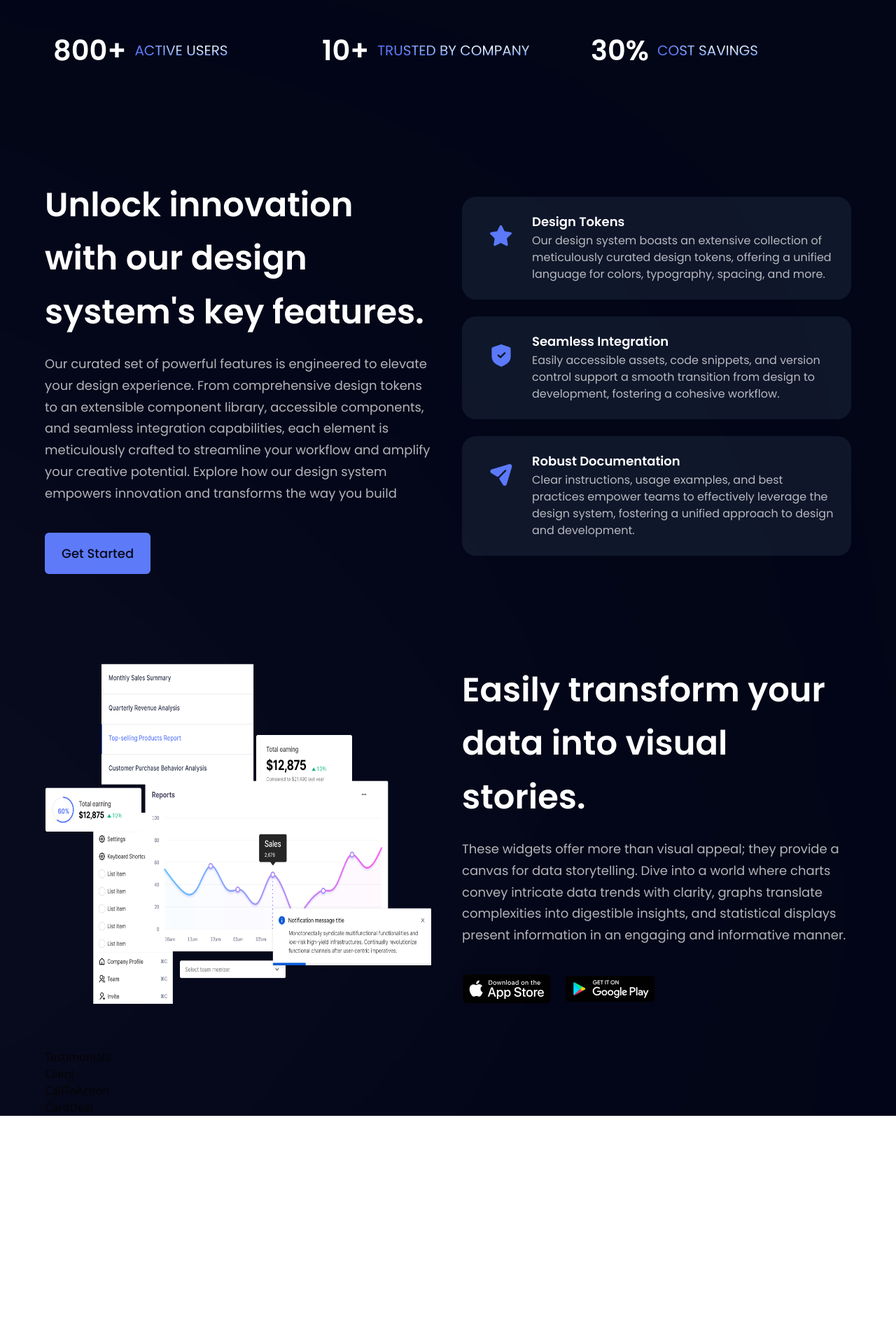
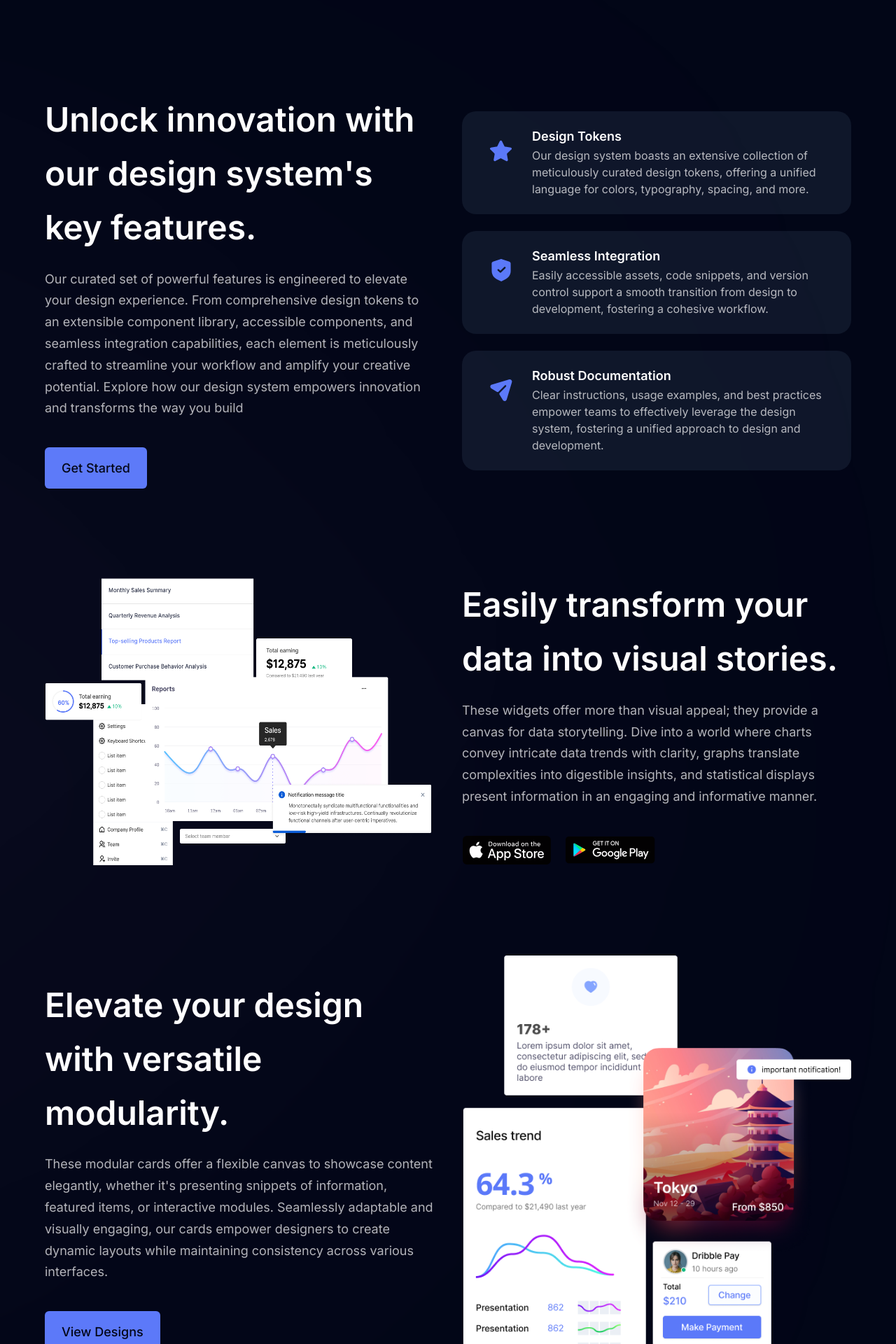
Before and after one commit to marykasp/elementium-website, a React (Vite) app: page / in a window 1280 px wide. Shown: the part 880-2800 px from the top of the page at 70% size. Before the commit the page ends 2474 px from the top, so only its background shows below. Built offline with nearby package versions, Linux system fonts and the light colour scheme.

Commit message:
style: style another product section that talks about feature cards

```diff
--- a/src/App.jsx
+++ b/src/App.jsx
@@ -35,10 +35,11 @@ function App() {
           <Stats />
           <Business />
           <Widgets />
+          <CardDeal />
+
           <Testimonials />
           <Clients />
           <CallToAction />
-          <CardDeal />
         </div>
       </div>
     </div>
--- a/src/assets/index.js
+++ b/src/assets/index.js
@@ -26,8 +26,10 @@ import people03 from "./people03.png";
 import cover from "./elementiumcover.png";
 import mobileui from "./elementium1.png";
 import widgets from "./Widgets.png";
+import cards from "./cards.png";
 
 export {
+  cards,
   widgets,
   cover,
   mobileui,
--- a/src/components/Business.jsx
+++ b/src/components/Business.jsx
@@ -46,7 +46,7 @@ const Business = () => {
           workflow and amplify your creative potential. Explore how our design
           system empowers innovation and transforms the way you build
         </p>
-        <Button styles="mt-10" />
+        <Button styles="mt-10">Get Started</Button>
       </div>
       {/* feature card list */}
       <div className={`flex-col ${layout.sectionImg}`}>
--- a/src/components/Button.jsx
+++ b/src/components/Button.jsx
@@ -1,10 +1,10 @@
-const Button = ({ styles }) => {
+const Button = ({ styles, children }) => {
   return (
     <button
       type="button"
       className={`py-4 px-6 bg-secondary rounded-md font-poppins font-medium text-[18px] text-primary outline-none ${styles} hover:bg-blue-100 transition-all`}
     >
-      Get Started
+      {children}
     </button>
   );
 };
--- a/src/components/CardDeal.jsx
+++ b/src/components/CardDeal.jsx
@@ -1,5 +1,28 @@
+import { cards } from "../assets";
+import Button from "./Button";
+import styles, { layout } from "../style";
+
 const CardDeal = () => {
-  return <div>CardDeal</div>;
+  return (
+    <section className={layout.section}>
+      <div className={layout.sectionInfo}>
+        <h2 className={styles.heading2}>
+          Elevate your design with versatile modularity.
+        </h2>
+        <p className={`${styles.paragraph} max-w-[570px] mt-5`}>
+          These modular cards offer a flexible canvas to showcase content
+          elegantly, whether it's presenting snippets of information, featured
+          items, or interactive modules. Seamlessly adaptable and visually
+          engaging, our cards empower designers to create dynamic layouts while
+          maintaining consistency across various interfaces.
+        </p>
+        <Button styles="mt-10">View Designs</Button>
+      </div>
+      <div className={layout.sectionImg}>
+        <img src={cards} alt="" className="w-[100%] h-[100%]" />
+      </div>
+    </section>
+  );
 };
 
 export default CardDeal;
--- a/src/components/Hero.jsx
+++ b/src/components/Hero.jsx
@@ -21,7 +21,7 @@ const Hero = () => {
           <h1 className="flex-1 font-poppins font-semibold ss:text-[72px] text-[52px] text-white ss:leading-[100px] leading-[75px]">
             Uniting Design
             <br className="sm:block hidden" />{" "}
-            <span className="text-gradient">Elements</span>
+            <span className="text-secondary">Elements</span>
           </h1>
           {/* <div className="ss:flex hidden md:mr-4 mr-0">
             <GetStarted />
@@ -38,7 +38,7 @@ const Hero = () => {
         </p>
       </div>
       {/* right side with cover image */}
-      <div className={`flex-2 ${styles.flexCenter} md:my-0 my-10 relative`}>
+      <div className={`flex-1 ${styles.flexCenter} md:my-0 my-10 relative`}>
         <img
           src={cover}
           alt="elementium cover"
--- a/src/components/Testimonials.jsx
+++ b/src/components/Testimonials.jsx
@@ -1,3 +1,7 @@
+import FeedbackCard from "./FeedbackCard";
+import styles from "../style";
+import { feedback } from "../constants";
+
 const Testimonials = () => {
   return <div>Testimonials</div>;
 };
--- a/src/constants/index.js
+++ b/src/constants/index.js
@@ -62,7 +62,7 @@ export const feedback = [
   {
     id: "feedback-1",
     content:
-      "Elementium is only a tool. It will take you wherever you wish, but it will not replace you as the driver.",
+      "As a developer, Elementium has been a lifesaver. The well-documented guidelines and easily accessible assets made implementation a breeze. The extensible components reduced development time significantly, and the consistency across projects improved our brand's visual identity. Highly recommended for anyone looking to harmonize design and development.",
     name: "Herman Jensen",
     title: "Founder & Leader",
     img: people01,
@@ -78,7 +78,7 @@ export const feedback = [
   {
     id: "feedback-3",
     content:
-      "It is usually people in the money business, finance, and international trade that are really rich.",
+      "Elementium's widgets for data visualization are unparalleled. They took our charts and graphs to the next level, presenting complex data in an easily digestible format. The stat widgets helped us communicate insights effectively, elevating our presentations and reports.",
     name: "Kenn Gallagher",
     title: "Founder & Leader",
     img: people03,
@@ -88,12 +88,12 @@ export const feedback = [
 export const stats = [
   {
     id: "stats-1",
-    title: "Active Users",
-    value: "800+",
+    title: "Reusable Components",
+    value: "300+",
   },
   {
     id: "stats-2",
-    title: "Trusted by Company",
+    title: "Color Tokens",
     value: "10+",
   },
   {
--- a/src/index.css
+++ b/src/index.css
@@ -1,4 +1,5 @@
-@import url("https://fonts.googleapis.com/css2?family=Poppins:wght@400;500;600;700;800;900&display=swap");
+/* @import url("https://fonts.googleapis.com/css2?family=Poppins:wght@400;500;600;700;800;900&display=swap"); */
+@import url("https://fonts.googleapis.com/css2?family=Inter:wght@200;300;400;500;600;700&display=swap");
 
 @tailwind base;
 @tailwind components;
--- a/tailwind.config.js
+++ b/tailwind.config.js
@@ -12,7 +12,7 @@ export default {
         dimBlue: "rgba(9, 151, 124, 0.1)",
       },
       fontFamily: {
-        poppins: ["Poppins", "sans-serif"],
+        poppins: ["Inter", "sans-serif"],
       },
     },
     screens: {
```
